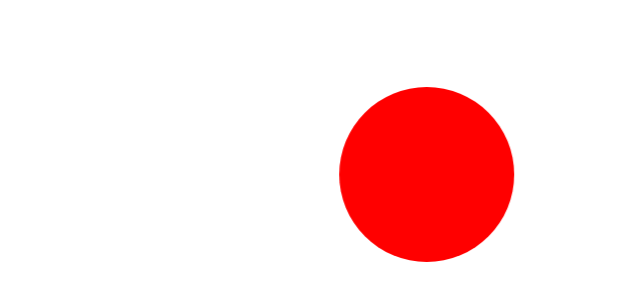
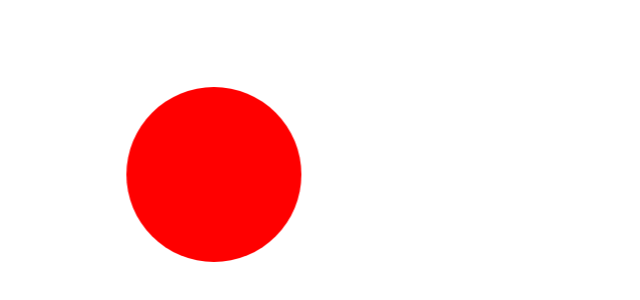
Before and after one commit to mateuszkornecki/treefrog-vision, a React (Create React App) app: page / in a window 1280 px wide. Shown: the part 226-526 px from the top of the page, without its empty margins (265-905 px from the left). Built offline with nearby package versions, Linux system fonts and the light colour scheme.

Commit message:
increased animation lenght

```diff
--- a/src/components/Pointer/Pointer.css
+++ b/src/components/Pointer/Pointer.css
@@ -13,7 +13,6 @@
   background-color:red;
   height:175px;
     width:175px;
-
   border-radius:50%;
   -moz-border-radius:50%;
   -webkit-border-radius:50%;
@@ -21,5 +20,5 @@
 }
 
  .bounce {
-     animation: bounce 30s infinite linear;
+     animation: bounce 40s infinite linear;
  }
```
